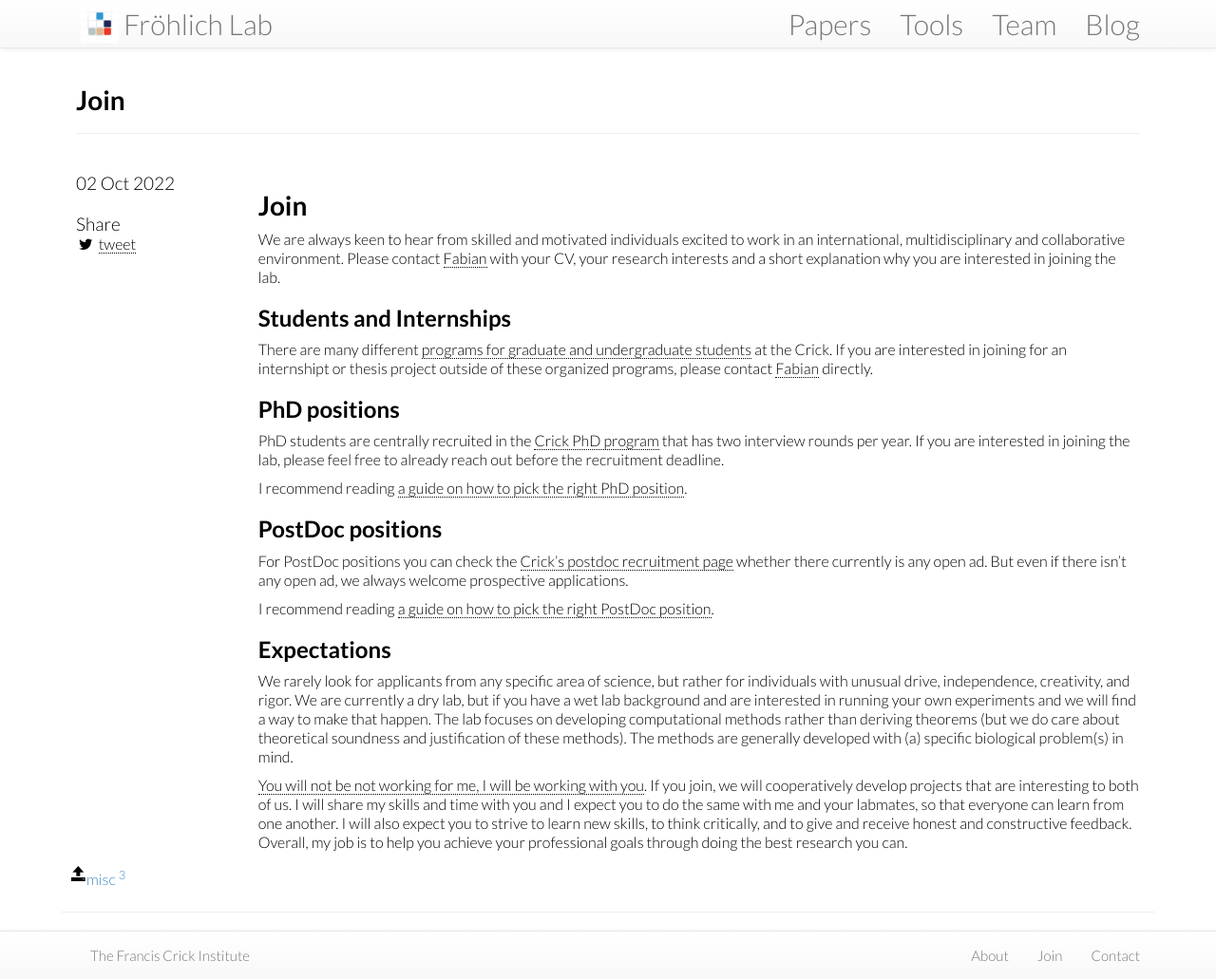
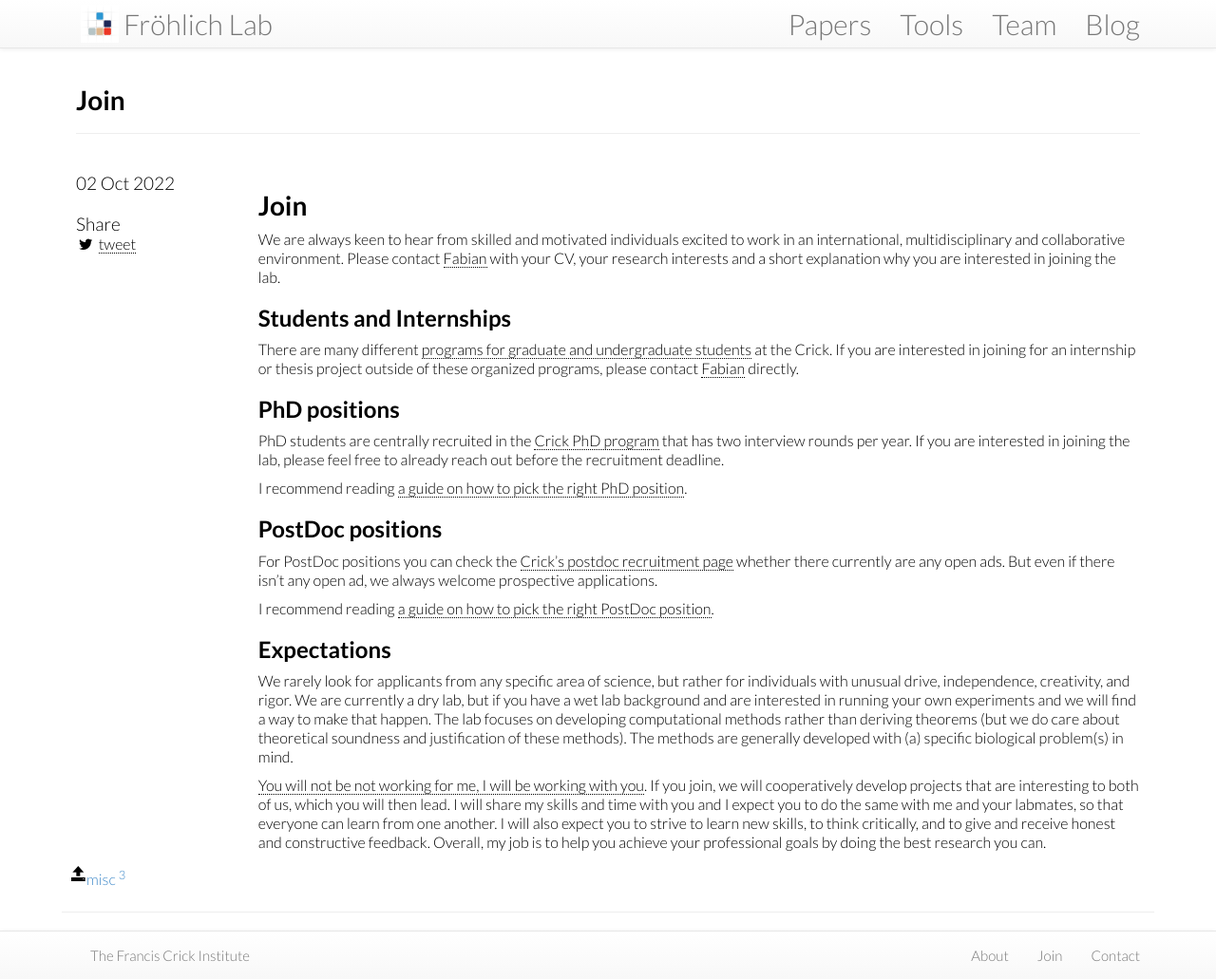
Before and after one commit to frohlich-lab/frohlichlab.github.io, a Jekyll site: the page built from misc/_posts/2022-10-02-join.md, in a window 1280 px wide and 1031 px high. Shown: the whole window at 95% size. Built offline with Jekyll 4.4.1, drawn with Linux system fonts in a browser that asks for light colours; nearby versions of some CDN libraries.

Commit message:
fix typos

```diff
--- a/misc/_posts/2022-10-02-join.md
+++ b/misc/_posts/2022-10-02-join.md
@@ -15,7 +15,7 @@ We are always keen to hear from skilled and motivated individuals excited to wor
 
 ## Students and Internships
 
-There are many different [programs for graduate and undergraduate students] at the Crick. If you are interested in joining for an internshipt or thesis project outside of these organized programs, please contact [Fabian] directly.
+There are many different [programs for graduate and undergraduate students] at the Crick. If you are interested in joining for an internship or thesis project outside of these organized programs, please contact [Fabian] directly.
 
 ## PhD positions
 
@@ -25,7 +25,7 @@ I recommend reading [a guide on how to pick the right PhD position].
 
 ## PostDoc positions
 
-For PostDoc positions you can check the [Crick's postdoc recruitment page] whether there currently is any open ad. But even if there isn't any open ad, we always welcome prospective applications.
+For PostDoc positions you can check the [Crick's postdoc recruitment page] whether there currently are any open ads. But even if there isn't any open ad, we always welcome prospective applications.
 
 I recommend reading [a guide on how to pick the right PostDoc position].
 
@@ -33,13 +33,12 @@ I recommend reading [a guide on how to pick the right PostDoc position].
 
 We rarely look for applicants from any specific area of science, but rather for individuals with unusual drive, independence, creativity, and rigor. We are currently a dry lab, but if you have a wet lab background and are interested in running your own experiments and we will find a way to make that happen. The lab focuses on developing computational methods rather than deriving theorems (but we do care about theoretical soundness and justification of these methods). The methods are generally developed with (a) specific biological problem(s) in mind.
 
-[You will not be not working for me, I will be working with you]. If you join, we will cooperatively develop projects that are interesting to both of us. I will share my skills and time with you and I expect you to do the same with me and your labmates, so that everyone can learn from one another. I will also expect you to strive to learn new skills, to think critically, and to give and receive honest and constructive feedback. Overall, my job is to help you achieve your professional goals through doing the best research you can.
+[You will not be not working for me, I will be working with you]. If you join, we will cooperatively develop projects that are interesting to both of us, which you will then lead. I will share my skills and time with you and I expect you to do the same with me and your labmates, so that everyone can learn from one another. I will also expect you to strive to learn new skills, to think critically, and to give and receive honest and constructive feedback. Overall, my job is to help you achieve your professional goals by doing the best research you can.
 
 [Fabian]: mailto:fabian_froehlich@hms.harvard.edu
 [programs for graduate and undergraduate students]: https://www.crick.ac.uk/careers-study/students
 [Crick PhD program]: https://www.crick.ac.uk/careers-study/students/phd-students
 [Crick's postdoc recruitment page]: https://www.crick.ac.uk/careers-study/postdocs/postdoc-recruitment
  [You will not be not working for me, I will be working with you]: http://journals.plos.org/ploscompbiol/article?id=10.1371/journal.pcbi.1004387#sec011
- [Michael Baym]: https://baymlab.hms.harvard.edu/join.html
  [a guide on how to pick the right PostDoc position]: https://doi.org/10.1186/gb4163
  [a guide on how to pick the right PhD position]: https://doi.org/10.1186/gb-2013-14-4-114
```
